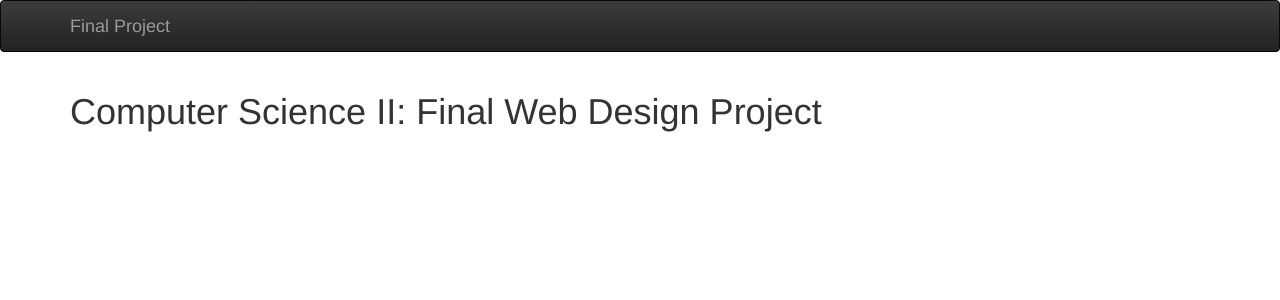
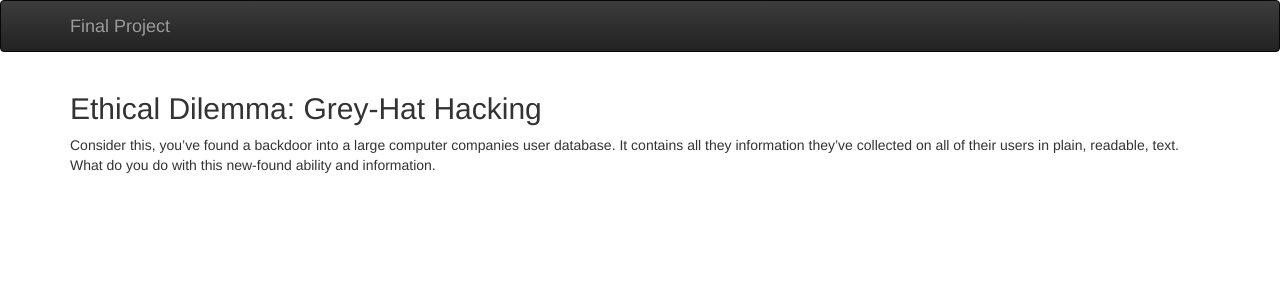
Before and after one commit to kepler0/miniature-tyrion, a Jekyll site: the page built from index.markdown, in a window 1280 px wide. Shown: the top 300 px of the page. Built offline with Jekyll 4.4.1, drawn with Linux system fonts in a browser that asks for light colours; nearby versions of some CDN libraries.

Commit message:
Update index.markdown

```diff
--- a/index.markdown
+++ b/index.markdown
@@ -2,4 +2,6 @@
 layout: default
 ---
 
-# Computer Science II: Final Web Design Project
+## Ethical Dilemma: Grey-Hat Hacking
+
+Consider this, you've found a backdoor into a large computer companies user database. It contains all they information they've collected on all of their users in plain, readable, text. What do you do with this new-found ability and information.
```
